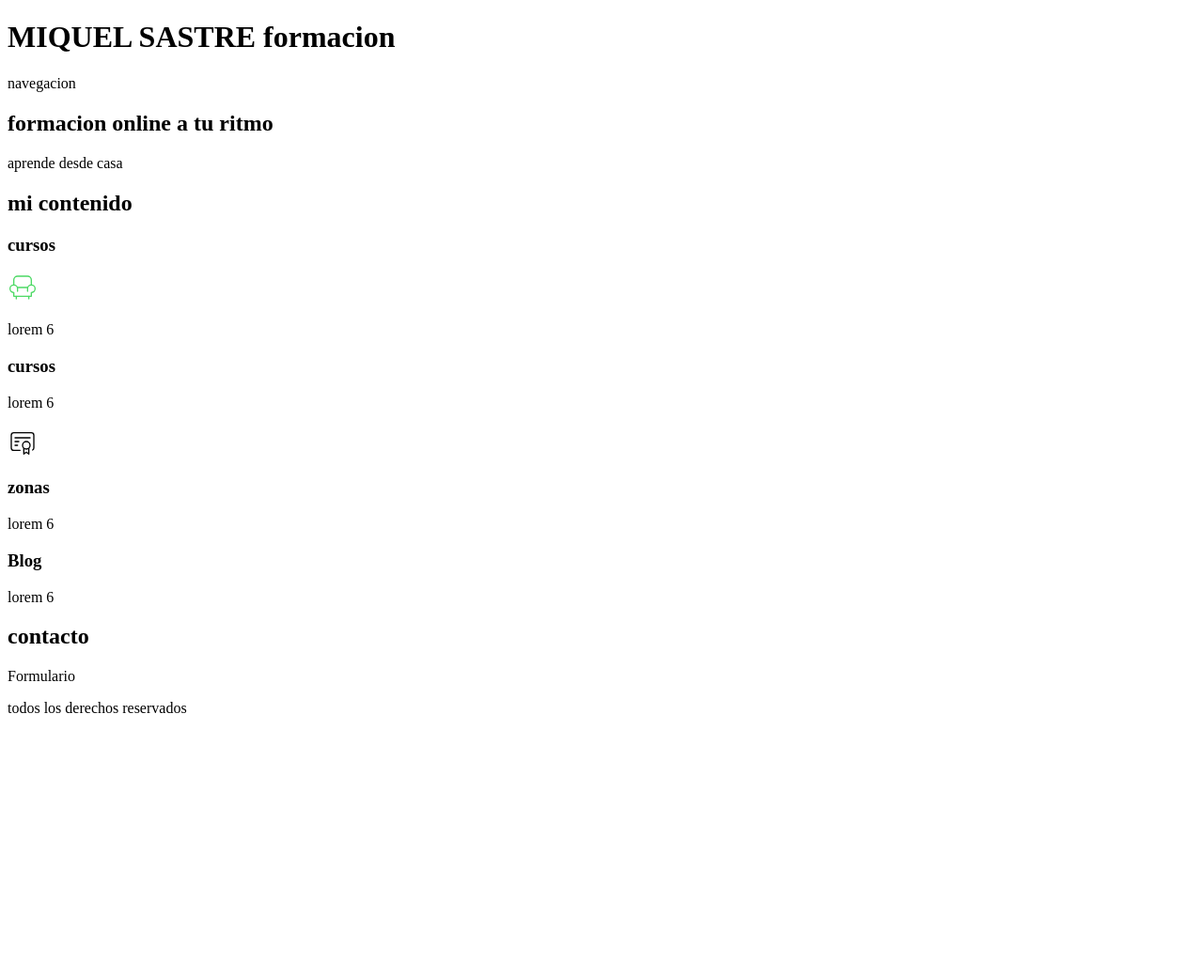
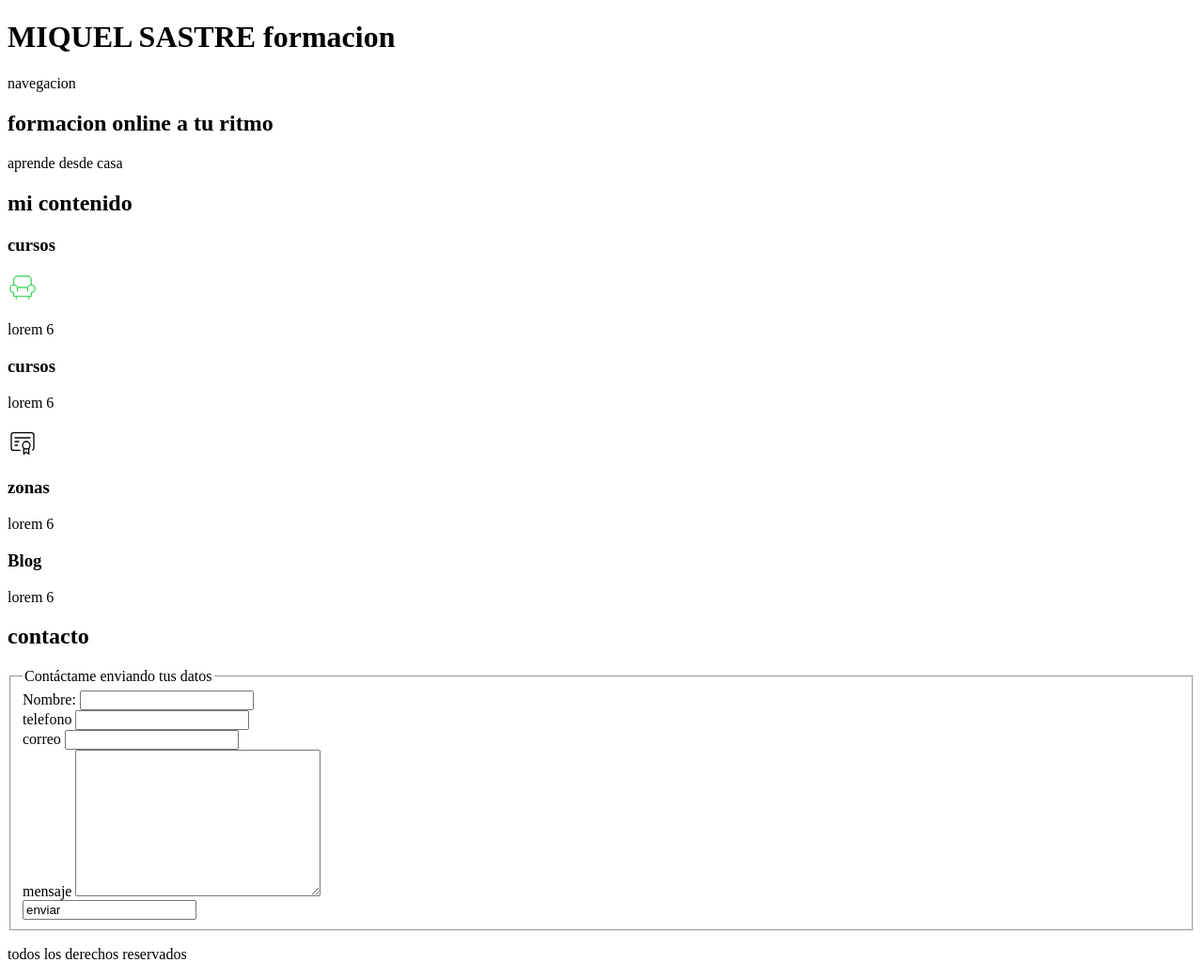
Before and after one commit to msastreru-ctrl/Primer_Proyecto, a plain HTML site: page index.HTML in a window 1280 px wide. Shown: the whole page at 94% size. Before the commit the page ends 800 px from the top, so only its background shows below. Drawn offline with Linux system fonts and the light colour scheme.

Commit message:
add form

```diff
--- a/index.HTML
+++ b/index.HTML
@@ -87,7 +87,31 @@ unicode: "ed76"
         </section>
         <section>
             <h2>contacto</h2>
-            <p>Formulario</p>
+            <form action="">
+                <fieldset>
+                <legend>Contáctame enviando tus datos</legend>
+                <div>
+                <label for="">Nombre:</label>
+                <input type="text" name="nombre">
+                </div>
+                <div>
+                    <label for="">telefono</label>
+                    <input type="tel" name="Telefono">
+                </div>
+                <div>
+                    <label for="">correo</label>
+                    <input type="email" name="correo">
+                </div>
+                <div>
+                    <label for="">mensaje</label>
+                    <textarea name="mensaje" id="" cols="30" rows="10"></textarea>
+                </div>
+                <div>
+                    <input type="enviar" value="enviar">
+                </div>
+                </fieldset>
+            </form>
+
         </section>
     </main>
     <footer>
```
